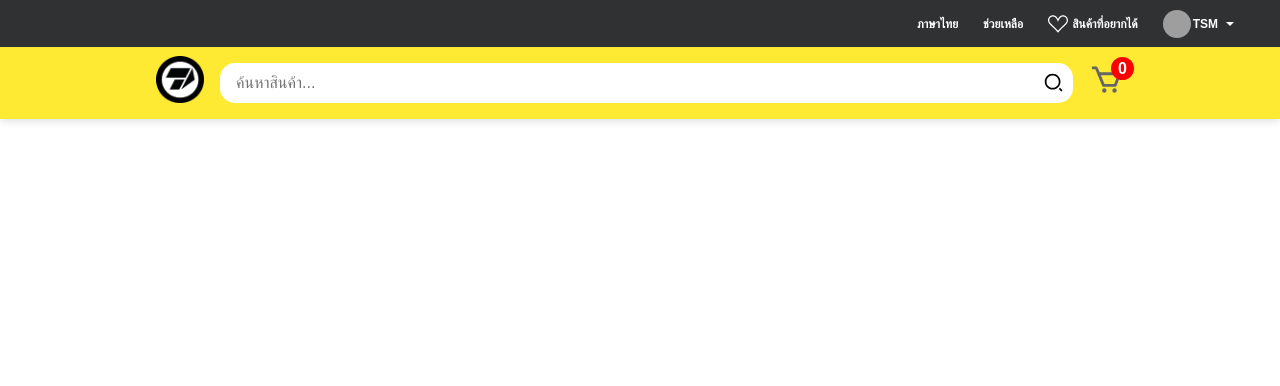
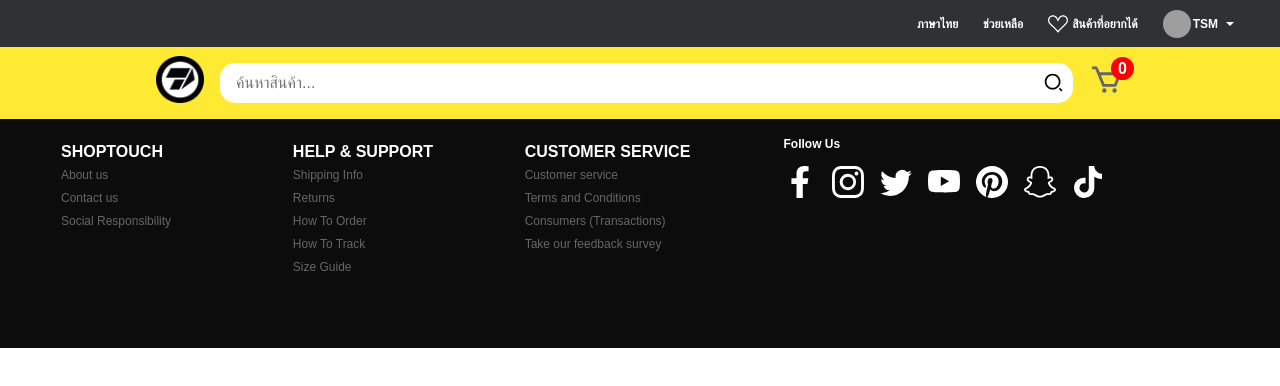
Before and after one commit to TouchMyLike/ShopTouch, a Next.js app: page / in a window 1280 px wide. Shown: the top 386 px of the page. Built offline with nearby package versions, Linux system fonts and the light colour scheme; grey boxes are pictures that could not be loaded.

Commit message:
🚚 Add Footer

```diff
--- /dev/null
+++ b/src/components/Footer/Copyright.tsx
@@ -0,0 +1,5 @@
+import React from "react";
+
+export default function Copyright() {
+  return <div>Copyright</div>;
+}
--- /dev/null
+++ b/src/components/Footer/Links.tsx
@@ -0,0 +1,89 @@
+import Link from "next/link";
+import styles from "./styles.module.scss";
+
+export default function Links() {
+  return (
+    <div className={styles.footer__links}>
+      {links.map((link, i) => (
+        <ul>
+          {<b>{link.heading}</b>}
+          {link.links.map((link) => (
+            <li>
+              <Link href={link.link}>{link.name}</Link>
+            </li>
+          ))}
+        </ul>
+      ))}
+    </div>
+  );
+}
+
+const links = [
+  {
+    heading: "ShopTouch",
+    links: [
+      {
+        name: "About us",
+        link: "",
+      },
+      {
+        name: "Contact us",
+        link: "",
+      },
+      {
+        name: "Social Responsibility",
+        link: "",
+      },
+      {
+        name: "",
+        link: "",
+      },
+    ],
+  },
+  {
+    heading: "HELP & SUPPORT",
+    links: [
+      {
+        name: "Shipping Info",
+        link: "",
+      },
+      {
+        name: "Returns",
+        link: "",
+      },
+      {
+        name: "How To Order",
+        link: "",
+      },
+      {
+        name: "How To Track",
+        link: "",
+      },
+      {
+        name: "Size Guide",
+        link: "",
+      },
+    ],
+  },
+  {
+    heading: "Customer service",
+    links: [
+      {
+        name: "Customer service",
+        link: "",
+      },
+      {
+        name: "Terms and Conditions",
+        link: "",
+      },
+      {
+        name: "Consumers (Transactions)",
+        link: "",
+      },
+      {
+        name: "Take our feedback survey",
+        link: "",
+      },
+    ],
+  },
+];
--- /dev/null
+++ b/src/components/Footer/Socials.tsx
@@ -0,0 +1,55 @@
+import styles from "./styles.module.scss";
+import { FaFacebookF, FaTiktok } from "react-icons/fa";
+import {
+  BsInstagram,
+  BsTwitter,
+  BsYoutube,
+  BsPinterest,
+  BsSnapchat,
+} from "react-icons/bs";
+export default function Socials() {
+  return (
+    <div className={styles.footer__socials}>
+      <section>
+        <h3>Follow Us</h3>
+        <ul>
+          <li>
+            <a href="/" target="_blank">
+              <FaFacebookF />
+            </a>
+          </li>
+          <li>
+            <a href="/" target="_blank">
+              <BsInstagram />
+            </a>
+          </li>
+          <li>
+            <a href="/" target="_blank">
+              <BsTwitter />
+            </a>
+          </li>
+          <li>
+            <a href="/" target="_blank">
+              <BsYoutube />
+            </a>
+          </li>
+          <li>
+            <a href="/" target="_blank">
+              <BsPinterest />
+            </a>
+          </li>
+          <li>
+            <a href="/" target="_blank">
+              <BsSnapchat />
+            </a>
+          </li>
+          <li>
+            <a href="/" target="_blank">
+              <FaTiktok />
+            </a>
+          </li>
+        </ul>
+      </section>
+    </div>
+  );
+}
--- /dev/null
+++ b/src/components/Footer/index.tsx
@@ -0,0 +1,18 @@
+import React from "react";
+import Links from "./Links";
+import Socials from "./Socials";
+import styles from "./styles.module.scss";
+
+export default function index() {
+  return (
+    <footer className={styles.footer}>
+      <div className={styles.footer__container}>
+        <Links />
+        <Socials />
+        {/* <NewsLetter />
+        <Payment />
+        <Copyright country={country} />  */}
+      </div>
+    </footer>
+  );
+}
--- /dev/null
+++ b/src/components/Footer/styles.module.scss
@@ -0,0 +1,171 @@
+.footer {
+    background: #0c0c0c;
+    color: #FFF;
+
+    &__container {
+        position: relative;
+        width: 100%;
+        display: grid;
+        grid-template-areas:
+            "payment"
+            "links"
+            "newsletter"
+            "socials"
+            "copyright";
+        gap: 3rem;
+        padding: 1rem;
+
+        @media (min-width: 800px) {
+            grid-template-areas:
+                "links socials"
+                "links newsletter"
+                "copyright payment";
+        }
+
+        @media (min-width: 1200px) {
+            max-width: 1200px;
+            margin: 0 auto;
+        }
+    }
+
+    h3 {
+        font-size: 12px;
+        font-weight: 700;
+        color: #fff;
+    }
+
+    &__links {
+        grid-area: links;
+        display: grid;
+        grid-template-columns: repeat(3, 1fr);
+        gap: 1rem;
+
+        ul {
+            padding: 5px;
+
+            b {
+                text-transform: uppercase;
+            }
+
+            li {
+                font-size: 12px;
+
+                a {
+                    color: #666;
+                    line-height: 23px;
+
+                    &:hover {
+                        text-decoration: underline;
+                    }
+                }
+            }
+        }
+    }
+
+    &__socials {
+        grid-area: socials;
+
+        section {
+            ul {
+                margin-top: 10px;
+                display: flex;
+                align-items: center;
+                gap: 1rem;
+
+                li {
+                    font-size: 2rem;
+                    // color: #FFF;
+
+                    // &:hover {
+                    //     color: $blue-color;
+                    // }
+                }
+            }
+        }
+    }
+
+    &__flex {
+        display: flex;
+        margin-top: 10px;
+    }
+
+    // &__newsletter {
+    //     grid-area: newsletter;
+
+    //     input {
+    //         outline: none;
+    //         border: 1px solid #999;
+    //         flex: 1;
+    //         height: 40px;
+    //         font-size: 14px;
+    //         padding-left: 10px;
+    //     }
+
+    //     button {
+    //         width: 150px;
+    //     }
+
+    //     p {
+    //         margin-top: 10px;
+    //         font-size: 12px;
+    //         color: #666;
+
+    //         a {
+    //             // color: $blue-color;
+    //             text-decoration: underline;
+    //         }
+    //     }
+    // }
+
+    // &__payment {
+    //     grid-area: payment;
+    // }
+
+    // &__flexwrap {
+    //     display: flex;
+    //     flex-wrap: wrap;
+    //     gap: 10px;
+    //     margin-top: 1rem;
+
+    //     img {
+    //         width: 60px;
+    //         height: 36px;
+    //         object-fit: cover;
+    //     }
+    // }
+
+    // &__copyright {
+    //     grid-area: copyright;
+
+    //     section {
+    //         font-size: 12px;
+    //         color: #666;
+    //         padding-bottom: 10px;
+    //     }
+
+    //     ul {
+    //         display: flex;
+    //         align-items: center;
+    //         flex-wrap: wrap;
+    //         column-gap: 2rem;
+
+    //         li {
+    //             position: relative;
+    //             text-decoration: underline;
+
+    //             &::after {
+    //                 content: "";
+    //                 width: 1px;
+    //                 height: 15px;
+    //                 background: #666;
+    //                 position: absolute;
+    //                 right: -1rem;
+    //             }
+
+    //             &:last-of-type::after {
+    //                 display: none;
+    //             }
+    //         }
+    //     }
+    // }
+}
--- a/src/pages/index.tsx
+++ b/src/pages/index.tsx
@@ -1,6 +1,7 @@
 import { Inter } from "next/font/google";
 import styles from "../styles/Home.module.css";
-import Header from "../components/header";
+import Header from "../components/Header";
+import Footer from "../components/Footer";
 
 const inter = Inter({ subsets: ["latin"] });
 
@@ -8,6 +9,7 @@ export default function Home() {
   return (
     <>
       <Header />
+      <Footer />
     </>
   );
 }
```
Also changed, not shown: src/components/Footer/NewsLetter.tsx (added, +32 -0 lines).
